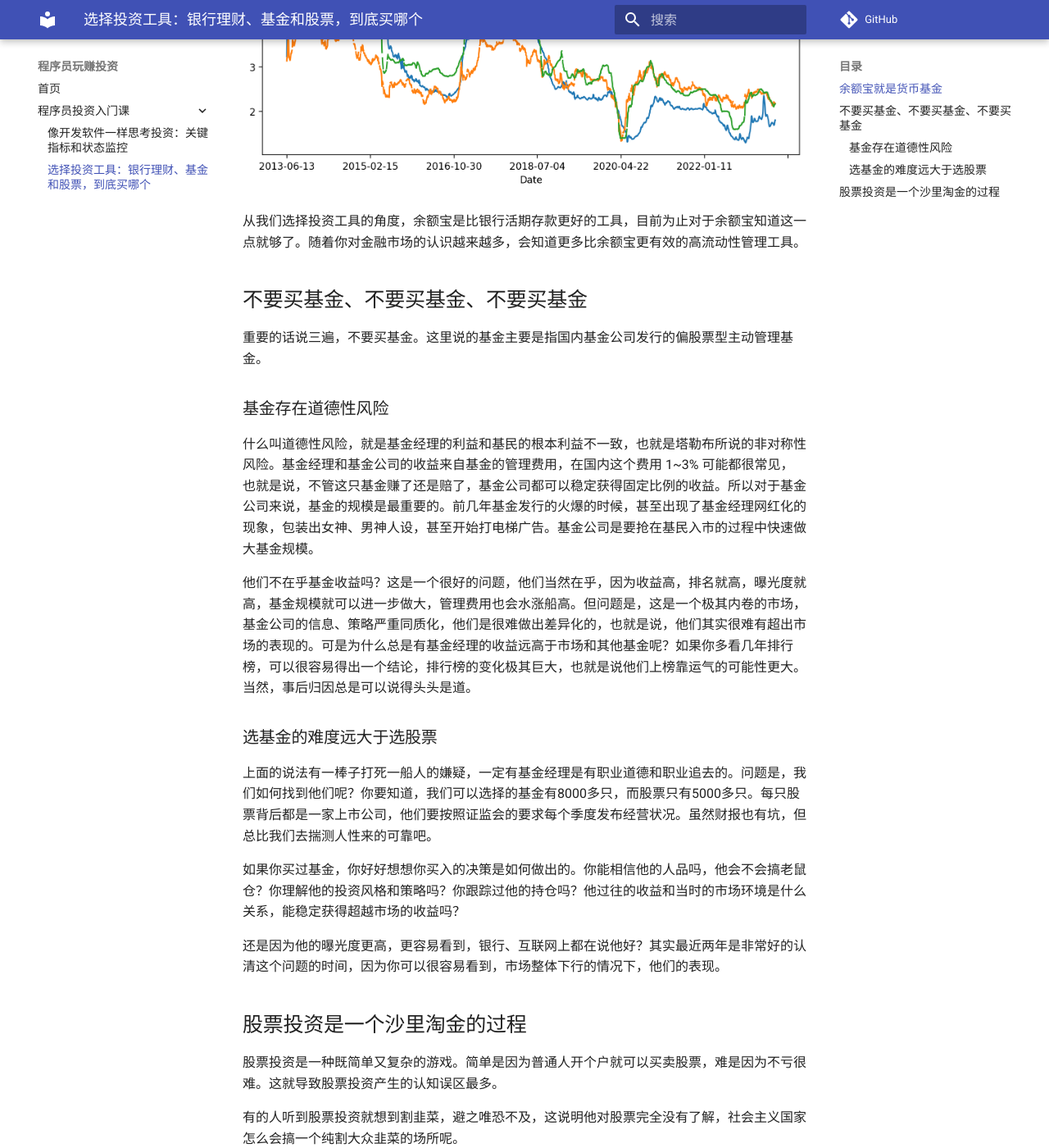
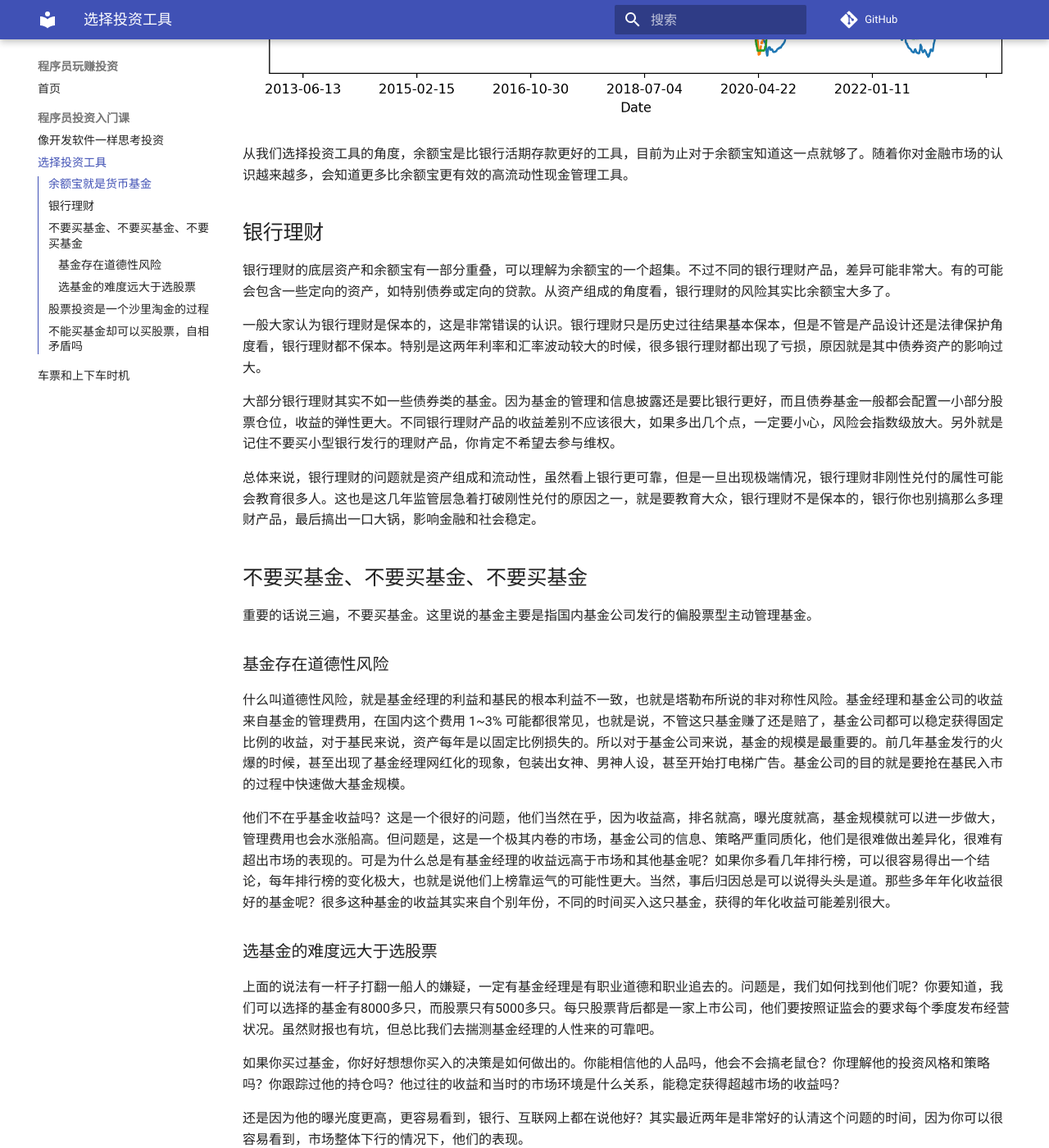
Before and after one commit to shellc/investing-for-coders, an MkDocs documentation site: the page built from docs/primer/lesson_2.md, in a window 1280 px wide and 1400 px high, scrolled down 1247 px. Shown: the whole window at 82% size. Built offline with MkDocs 1.6.1 and Material for MkDocs 9.7.7, drawn with Linux system fonts in a browser that asks for light colours; comment, search, counter and statistics services are not loaded; some of the changed text lies outside the part shown.

Commit message:
update primer/lesson_3

```diff
--- a/docs/primer/lesson_2.md
+++ b/docs/primer/lesson_2.md
@@ -18,7 +18,17 @@
 
 ![余额宝、2年期国债和Shibor](../images/yeb_rates.png)
 
-从我们选择投资工具的角度，余额宝是比银行活期存款更好的工具，目前为止对于余额宝知道这一点就够了。随着你对金融市场的认识越来越多，会知道更多比余额宝更有效的高流动性管理工具。
+从我们选择投资工具的角度，余额宝是比银行活期存款更好的工具，目前为止对于余额宝知道这一点就够了。随着你对金融市场的认识越来越多，会知道更多比余额宝更有效的高流动性现金管理工具。
+
+## 银行理财
+
+银行理财的底层资产和余额宝有一部分重叠，可以理解为余额宝的一个超集。不过不同的银行理财产品，差异可能非常大。有的可能会包含一些定向的资产，如特别债券或定向的贷款。从资产组成的角度看，银行理财的风险其实比余额宝大多了。
+
+一般大家认为银行理财是保本的，这是非常错误的认识。银行理财只是历史过往结果基本保本，但是不管是产品设计还是法律保护角度看，银行理财都不保本。特别是这两年利率和汇率波动较大的时候，很多银行理财都出现了亏损，原因就是其中债券资产的影响过大。
+
+大部分银行理财其实不如一些债券类的基金。因为基金的管理和信息披露还是要比银行更好，而且债券基金一般都会配置一小部分股票仓位，收益的弹性更大。不同银行理财产品的收益差别不应该很大，如果多出几个点，一定要小心，风险会指数级放大。另外就是记住不要买小型银行发行的理财产品，你肯定不希望去参与维权。
+
+总体来说，银行理财的问题就是资产组成和流动性，虽然看上银行更可靠，但是一旦出现极端情况，银行理财非刚性兑付的属性可能会教育很多人。这也是这几年监管层急着打破刚性兑付的原因之一，就是要教育大众，银行理财不是保本的，银行你也别搞那么多理财产品，最后搞出一口大锅，影响金融和社会稳定。
 
 ## 不要买基金、不要买基金、不要买基金
 
@@ -26,13 +36,13 @@
 
 ### 基金存在道德性风险
 
-什么叫道德性风险，就是基金经理的利益和基民的根本利益不一致，也就是塔勒布所说的非对称性风险。基金经理和基金公司的收益来自基金的管理费用，在国内这个费用 1~3% 可能都很常见，也就是说，不管这只基金赚了还是赔了，基金公司都可以稳定获得固定比例的收益。所以对于基金公司来说，基金的规模是最重要的。前几年基金发行的火爆的时候，甚至出现了基金经理网红化的现象，包装出女神、男神人设，甚至开始打电梯广告。基金公司是要抢在基民入市的过程中快速做大基金规模。
+什么叫道德性风险，就是基金经理的利益和基民的根本利益不一致，也就是塔勒布所说的非对称性风险。基金经理和基金公司的收益来自基金的管理费用，在国内这个费用 1~3% 可能都很常见，也就是说，不管这只基金赚了还是赔了，基金公司都可以稳定获得固定比例的收益，对于基民来说，资产每年是以固定比例损失的。所以对于基金公司来说，基金的规模是最重要的。前几年基金发行的火爆的时候，甚至出现了基金经理网红化的现象，包装出女神、男神人设，甚至开始打电梯广告。基金公司的目的就是要抢在基民入市的过程中快速做大基金规模。
 
-他们不在乎基金收益吗？这是一个很好的问题，他们当然在乎，因为收益高，排名就高，曝光度就高，基金规模就可以进一步做大，管理费用也会水涨船高。但问题是，这是一个极其内卷的市场，基金公司的信息、策略严重同质化，他们是很难做出差异化的，也就是说，他们其实很难有超出市场的表现的。可是为什么总是有基金经理的收益远高于市场和其他基金呢？如果你多看几年排行榜，可以很容易得出一个结论，排行榜的变化极其巨大，也就是说他们上榜靠运气的可能性更大。当然，事后归因总是可以说得头头是道。
+他们不在乎基金收益吗？这是一个很好的问题，他们当然在乎，因为收益高，排名就高，曝光度就高，基金规模就可以进一步做大，管理费用也会水涨船高。但问题是，这是一个极其内卷的市场，基金公司的信息、策略严重同质化，他们是很难做出差异化，很难有超出市场的表现的。可是为什么总是有基金经理的收益远高于市场和其他基金呢？如果你多看几年排行榜，可以很容易得出一个结论，每年排行榜的变化极大，也就是说他们上榜靠运气的可能性更大。当然，事后归因总是可以说得头头是道。那些多年年化收益很好的基金呢？很多这种基金的收益其实来自个别年份，不同的时间买入这只基金，获得的年化收益可能差别很大。
 
 ### 选基金的难度远大于选股票
 
-上面的说法有一棒子打死一船人的嫌疑，一定有基金经理是有职业道德和职业追去的。问题是，我们如何找到他们呢？你要知道，我们可以选择的基金有8000多只，而股票只有5000多只。每只股票背后都是一家上市公司，他们要按照证监会的要求每个季度发布经营状况。虽然财报也有坑，但总比我们去揣测人性来的可靠吧。
+上面的说法有一杆子打翻一船人的嫌疑，一定有基金经理是有职业道德和职业追去的。问题是，我们如何找到他们呢？你要知道，我们可以选择的基金有8000多只，而股票只有5000多只。每只股票背后都是一家上市公司，他们要按照证监会的要求每个季度发布经营状况。虽然财报也有坑，但总比我们去揣测基金经理的人性来的可靠吧。
 
 如果你买过基金，你好好想想你买入的决策是如何做出的。你能相信他的人品吗，他会不会搞老鼠仓？你理解他的投资风格和策略吗？你跟踪过他的持仓吗？他过往的收益和当时的市场环境是什么关系，能稳定获得超越市场的收益吗？
 
@@ -40,7 +50,7 @@
 
 ## 股票投资是一个沙里淘金的过程
 
-股票投资是一种既简单又复杂的游戏。简单是因为普通人开个户就可以买卖股票，难是因为不亏很难。这就导致股票投资产生的认知误区最多。
+股票投资是一种既简单又复杂的游戏。简单是因为普通人开个户就可以买卖股票，但是不亏钱很难。这也导致大众对股票投资产生的认知误区最多。
 
 有的人听到股票投资就想到割韭菜，避之唯恐不及，这说明他对股票完全没有了解，社会主义国家怎么会搞一个纯割大众韭菜的场所呢。
 
@@ -48,10 +58,22 @@
 
 也有的人追逐概念、热点、打板，在人性的缺陷中玩着互掏腰包的游戏。
 
-这些不是完全不能赚到钱，但是如果放在足够长的时间看，墨菲定律肯定会应验。无非是些幸运儿和随机漫步的傻瓜。
+这些不是完全不能赚到钱，但是如果放在足够长的时间看，墨菲定律肯定会应验，短期赚钱的无非是些幸运儿和随机漫步的傻瓜。
 
-允许系统随机表现的程序员肯定是不合格的，他们靠运气做系统。我们要追求的是可解释性和一定的数学严密。
+允许系统随机表现的程序员肯定是不合格的，他们靠运气做系统。比如有的程序员会说，这代码大概率不会出问题，合格的程序员会知道，可能发生的事情只要重复的次数够多就一定会发生。投资也是一样，我们要追求的是可解释性和一定的数学严密，我们接受随机事件，但是我们有正确的手段识别和处理异常情况。
+
+股票本质上是一家公司的部分所有权，这家公司创造的利润是属于持有股票的股东的。这就是买股票能获利的最坚实基础，其他的玩法都是基于这个基础之上的衍生。比如，短期热点和概念炒作的深层逻辑是对这家公司的未来盈利提供了一个想象空间，大家交易的是预期。如果你认识不到这一点，心中没有一个尺子去衡量股票的内在价值，就很容易在山顶接了别人的筹码，再也找不到击鼓传花的下家。
+
+我们时刻记住公司盈利这个锚，在市场变化中寻找定价上的错误，这基本就是我们投资理念的全部了。
 
 如果用一句简单的话来总结，我希望你把股票投资理解成一个在沙子里淘金的事情。市场中的沙子远多过金子，我们就是要在空间和时间维度上，找到那些成为金子的机会，而避开那些沙子的陷阱。
 
-进行中。。。
+所以，我们这个系列教程会以股票投资为主。货币基金、国债逆回购、债券ETF会作为现金管理工具，在后续的文章中，涉及到现金管理的时候再做介绍。
+
+## 不能买基金却可以买股票，自相矛盾吗
+
+不建议买基金却推崇买股票，这是否自相矛盾呢？
+
+并不矛盾。一方面是基金的两个严重问题，道德性问题和选择难度问题。还有一方面其实是基金的监管导致的问题。基金的仓位和投资品种是有严格要求并被监管的。在市场整体风险很高的时候，基金也不能空仓，市场严重低估的时候，可能恰恰是基民大规模赎回的时候，基金经理需要不停地卖股票。我们常说别人恐惧的时候要贪婪，别人贪婪的时候要恐惧，但是基金的操作正好是反过来的，这也是基金实际上是大号韭菜的原因。不是基金经理不懂，而且仓位限制和基民的反向操作，以及在市场疯狂时做大基金规模的欲望导致的。
+
+个人投资者在仓位管理和择时方面比基金经理有很大的自由，这正是个人投资者只要掌握正确的投资方法，完全可以战胜大部分基金经理的原因。
--- a/mkdocs.yml
+++ b/mkdocs.yml
@@ -1,10 +1,21 @@
 site_name: 程序员玩赚投资
+site_url: https://shellc.cn/investing-for-coders/
 repo_url: https://github.com/shellc/investing-for-coders
+site_author: shellc
 locale: zh_CN
+site_description: >-
+  这是一本写给程序员的投资入门书籍，借助代码和数据来帮助程序员了解投资的基本概念和技巧，以便更好地管理自己的财务和投资组合。
 
 theme:
   name: material
   language: zh
+  font:
+    text: Roboto
+    code: Roboto Mono
+  features:
+    - navigation.sections
+    - navigation.expand
+    - toc.integrate
 
 extra:
   analytics:
@@ -14,5 +25,6 @@ extra:
 nav:
   - 'index.md'
   - '程序员投资入门课':
-    - 'primer/lesson_1.md'
-    - 'primer/lesson_2.md'
+    - '像开发软件一样思考投资': 'primer/lesson_1.md'
+    - '选择投资工具': 'primer/lesson_2.md'
+    - '车票和上下车时机': 'primer/lesson_3.md'
```
Also changed, not shown: data/csi300_aip.md (added, +128 -0 lines), docs/index.md (+10 -5 lines), docs/primer/lesson_1.md (+2 -2 lines), docs/primer/lesson_3.md (added, +80 -0 lines), docs/images/csi300.png (added), docs/images/csi300_aip.png (added), docs/images/csi300_aip_v.png (added), 6 other files.
